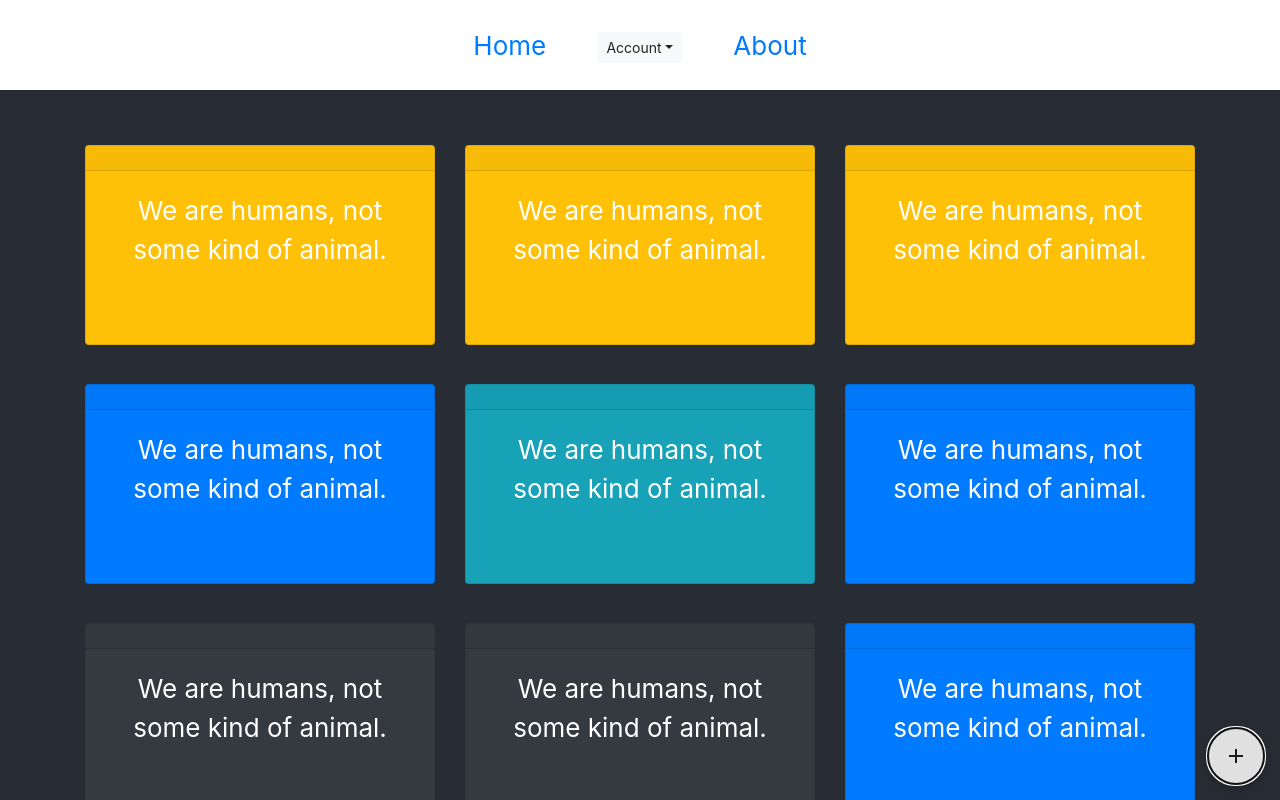
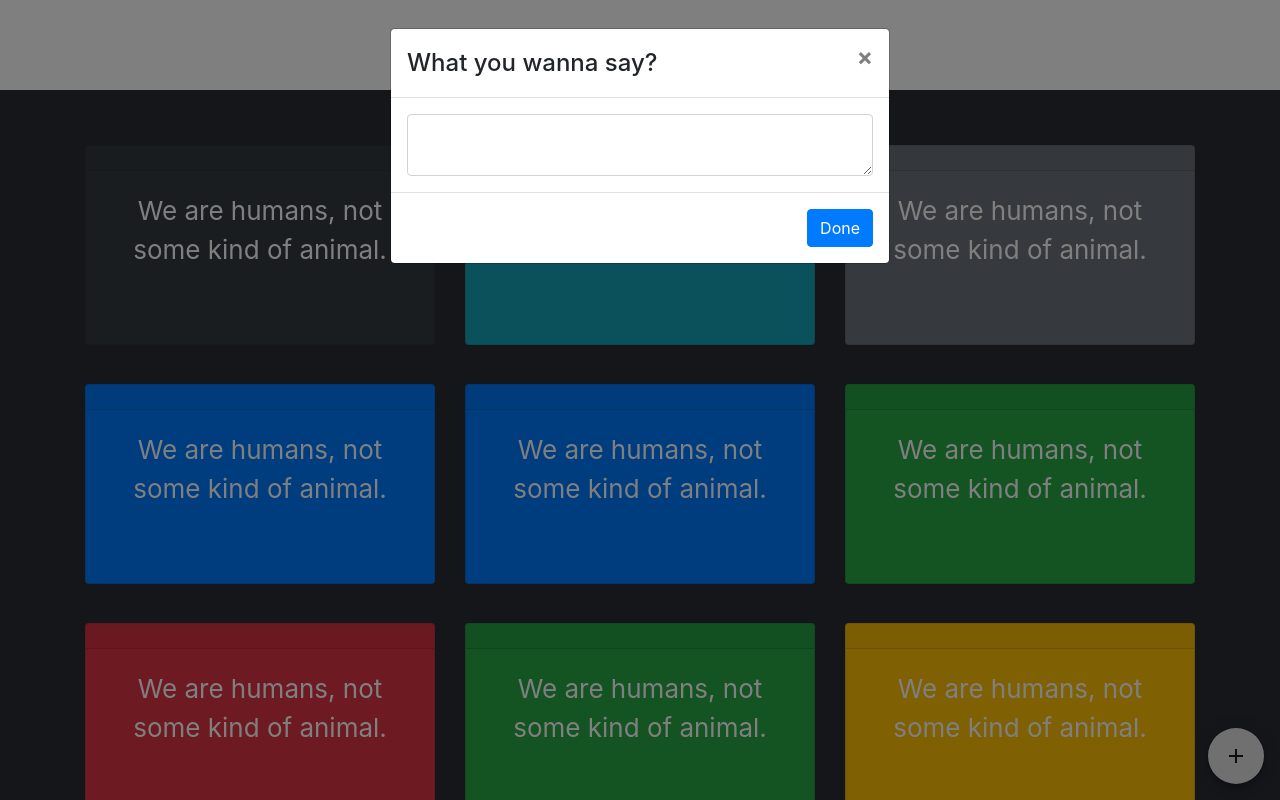
Before and after one commit to yingshaoxo/do-you-hear-the-people-sing, a React (Create React App) app: page / in a window 1280 px wide. Both pictures are taken after a click on the button "add". Shown: the top 800 px of the page. Built offline with nearby package versions, Linux system fonts and the light colour scheme; what gun would draw is missing.

Commit message:
input box added; next, we need to use Gun send and receive msgs

```diff
--- a/src/components/Home.js
+++ b/src/components/Home.js
@@ -1,5 +1,5 @@
 import React, { Component } from "react";
-import { Card, Button, FormGroup, FormControl } from "react-bootstrap";
+import { Card, Button, FormGroup, FormControl, Modal, InputGroup } from "react-bootstrap";
 import "./Home.css";
 
 import { makeStyles } from '@material-ui/core/styles';
@@ -9,6 +9,54 @@ import AddIcon from '@material-ui/icons/Add';
 import ThumbUpIcon from '@material-ui/icons/ThumbUp';
 import ThumbDownIcon from '@material-ui/icons/ThumbDown';
 
+class InputWindow extends Component {
+    constructor(props) {
+        super(props);
+
+        this.state = {
+            input_text: "",
+        };
+    }
+
+    handle_input = (event) => {
+        this.setState({
+            input_text: event.target.value.trim()
+        });
+    }
+
+    handle_done = () => {
+        this.props.disable_input_box()
+
+        if (this.state.input_text != "") {
+            // do something
+            console.log(this.state.input_text)
+        }
+    }
+
+    render() {
+        return (
+            <div>
+                <Modal show={this.props.show_input_box} onHide={this.props.disable_input_box}>
+                    <Modal.Header closeButton>
+                        <Modal.Title>What you wanna say?</Modal.Title>
+                    </Modal.Header>
+                    <Modal.Body>
+                        <InputGroup>
+                            <FormControl autoFocus as="textarea"
+                                onChange={ this.handle_input }
+                            />
+                        </InputGroup>
+                    </Modal.Body>
+                    <Modal.Footer>
+                        <Button variant="primary" onClick={this.handle_done}>
+                            Done
+                        </Button>
+                    </Modal.Footer>
+                </Modal>
+            </div>
+        );
+    }
+}
 
 const useStyles = makeStyles(theme => ({
     fab: {
@@ -21,12 +69,18 @@ const useStyles = makeStyles(theme => ({
     }
 }));
 
-function FloatingActionButtons() {
+function FloatingActionButtons(props) {
     const classes = useStyles();
 
     return (
         <div>
-            <Fab size="large" color="warning" aria-label="add" className={classes.fab}>
+            <Fab
+                size="large"
+                color="warning"
+                aria-label="add"
+                className={classes.fab}
+                onClick={props.enable_input_box}
+            >
                 <AddIcon />
             </Fab>
         </div>
@@ -50,8 +104,8 @@ class MyCard extends Component {
                         </Card.Text>
                         <br />
                         {
-                        //<ThumbUpIcon style={{ marginRight: "28%" }}>up</ThumbUpIcon>
-                        //<ThumbDownIcon>down</ThumbDownIcon>
+                            //<ThumbUpIcon style={{ marginRight: "28%" }}>up</ThumbUpIcon>
+                            //<ThumbDownIcon>down</ThumbDownIcon>
                         }
                     </Card.Body>
                 </Card>
@@ -70,9 +124,22 @@ export default class Home extends Component {
         this.state = {
             said: [
                 { text: "We are humans, not some kind of animal." }
-            ]
+            ],
+            show_input_box: false,
         }
 
+    }
+
+    enable_input_box = () => {
+        this.setState({
+            show_input_box: true
+        })
+    }
+
+    disable_input_box = () => {
+        this.setState({
+            show_input_box: false
+        })
     }
 
     get_cards = () => {
@@ -138,8 +205,18 @@ export default class Home extends Component {
                     <br />
                 </div>
 
-                <FloatingActionButtons>
+                <FloatingActionButtons
+                    enable_input_box={this.enable_input_box}
+                    disable_input_box={this.disable_input_box}
+                >
                 </FloatingActionButtons>
+
+                <InputWindow
+                    show_input_box={this.state.show_input_box}
+                    enable_input_box={this.enable_input_box}
+                    disable_input_box={this.disable_input_box}
+                >
+                </InputWindow>
             </div>
         )
     }
```
